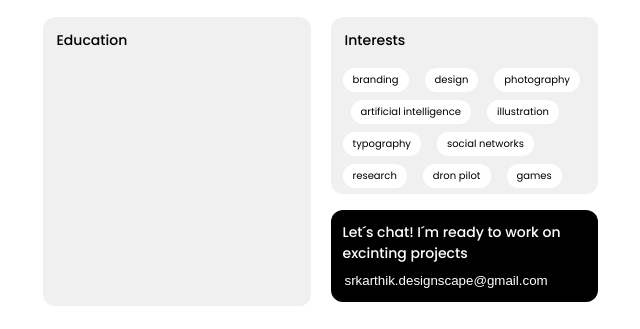
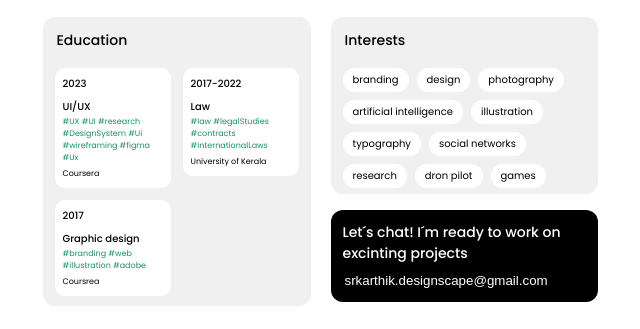
Before and after one commit to AlexGervas/resume-front, a website built with Vite: page index.html in a window 1280 px wide. Shown: the part 529-858 px from the top of the page, without its empty margins (320-960 px from the left). Built offline with nearby package versions, Linux system fonts and the light colour scheme.

Commit message:
Added education block

```diff
--- a/css/style.css
+++ b/css/style.css
@@ -238,6 +238,66 @@ button:focus-visible {
     padding: 12px;
     border-radius: 12px;
     background: #F0F0F0;
+    display: flex;
+    flex-direction: column;
+    gap: 16px;
+}
+
+.listEducationContainer {
+    display: flex;
+    gap: 12px;
+    flex-wrap: wrap;
+    height: 100%;
+}
+
+.listEducationContainer > div:nth-child(1) {
+    height: 104px; /* Высота первого элемента */
+}
+
+.listEducationContainer > div:nth-child(2) {
+    height: 92px; /* Высота второго элемента */
+}
+
+.listEducationContainer > div:nth-child(3) {
+    height: 80px; /* Высота третьего элемента */
+}
+
+.educationList {
+    background: #FFFFFF;
+    border-radius: 10px;
+    width: 100px;
+    height: 104px;
+    padding: 8px;
+    display: flex;
+    flex-direction: column;
+    gap: 4px;
+}
+
+.educationListDescription {
+    width: 100px;
+}
+
+.educationTitle {
+    font-family: Poppins, serif;
+    padding: 0;
+    font-size: 10px;
+    font-weight: 500;
+    line-height: 15px;
+}
+
+.educationHashtagsList {
+    font-family: 'Poppins', sans-serif;
+    font-size: 8px;
+    font-weight: 400;
+    line-height: 12px;
+    color: #149063;
+}
+
+.educationListFooter {
+    font-family: 'Poppins', sans-serif;
+    font-size: 8px;
+    font-weight: 400;
+    line-height: 12px;
 }
 
 .extraBoxContainer {
--- /dev/null
+++ b/js/education.js
@@ -0,0 +1,36 @@
+export function getEducationsData() {
+    const data = [
+        {
+            year: "2023",
+            title: "UI/UX",
+            hashtags: ["#UX", "#UI", "#research", "#DesignSystem", "#Ui", "#wireframing", "#figma", "#Ux"],
+            place: "Coursera",
+            like: true
+        },
+        {
+            year: "2017-2022",
+            title: "Law",
+            hashtags: ["#law", "#legalStudies", "#contracts", "#internationalLaws"],
+            place: "University of Kerala",
+            like: false
+        },
+        {
+            year: "2017",
+            title: "Graphic design",
+            hashtags: ["#branding", "#web", "#illustration", "#adobe"],
+            place: "Coursrea",
+            like: false
+        }
+    ];
+
+    document.querySelector('#listEducationContainer').innerHTML = data.map((item, index) =>
+        `<div class="educationList">
+            <input id="educationYear${index}" class="educationTitle" type="text" value="${item.year}" placeholder="Year" />
+            <div class="educationListDescription">
+                <input id="educationTitle${index}" class="educationTitle" type="text" value="${item.title}" placeholder="Title" />
+                <div id="educationHashtagsList${index}" class="educationHashtagsList" contenteditable="true">${item.hashtags.map((hash) => `${hash}`).join(' ')}</div>
+            </div>
+            <div id="educationPlace${index}" class="educationListFooter" contenteditable="true">${item.place}</div>
+        </div>`).join('');
+
+}
--- a/js/interests.js
+++ b/js/interests.js
@@ -3,6 +3,6 @@ export function getInterestsData() {
         "typography", "social networks", "research", "dron pilot", "games"];
 
     document.querySelector('#listInterestsContainer').innerHTML = interestData.map((item) =>
-        `<div class="interestsList">${item}</div>`).join('<br>');
+        `<div class="interestsList">${item}</div>`).join('');
 
 }
--- a/js/main.js
+++ b/js/main.js
@@ -2,6 +2,7 @@ import {getLanguagesInfo} from "./language.js";
 import {getTools} from "./tools.js";
 import {getInterestsData} from "./interests.js";
 import {loadFromSessionStorage, saveToSessionStorage} from "./saveData.js";
+import {getEducationsData} from "./education.js";
 
 const profileImg = "public/profileImg.png";
 
@@ -39,8 +40,7 @@ document.querySelector('#app').innerHTML = `
     <div class="footerContainer">
         <div class="educationBoxContainer">
             <input class="boxTitile" id="educationTitle" value="Education"/>
-
-
+            <div id="listEducationContainer" class="listEducationContainer"></div>
         </div>
 
         <div class="extraBoxContainer">
@@ -62,6 +62,7 @@ document.querySelector('#app').innerHTML = `
 
 getLanguagesInfo()
 getTools()
+getEducationsData()
 getInterestsData()
 
 
```
Also changed, not shown: public/like.png (added).
